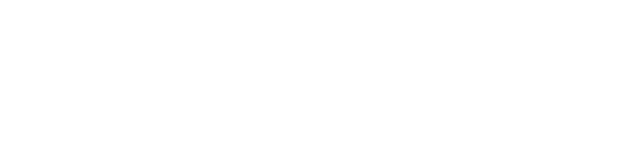
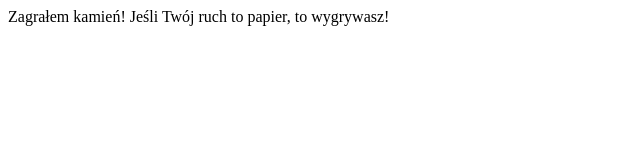
Before and after one commit to mikeru-design/Modul-4-javascript-prework, a plain HTML site: page index.html in a window 1280 px wide. Shown: the whole page, without its empty margins (0-640 px from the left). Drawn offline with nearby package versions, Linux system fonts and the light colour scheme; files that its build step writes are made by us from their sources.

Commit message:
Add script.js var computerMove, playerMove

```diff
--- a/js/script.js
+++ b/js/script.js
@@ -0,0 +1,4 @@
+var computerMove, playerMove;
+computerMove = 'kamień';
+playerMove = ' papier';
+printMessage('Zagrałem ' + computerMove + '! Jeśli Twój ruch to' + playerMove + ', to wygrywasz!');
```
Also changed, not shown: index.html (+2 -1 lines).
